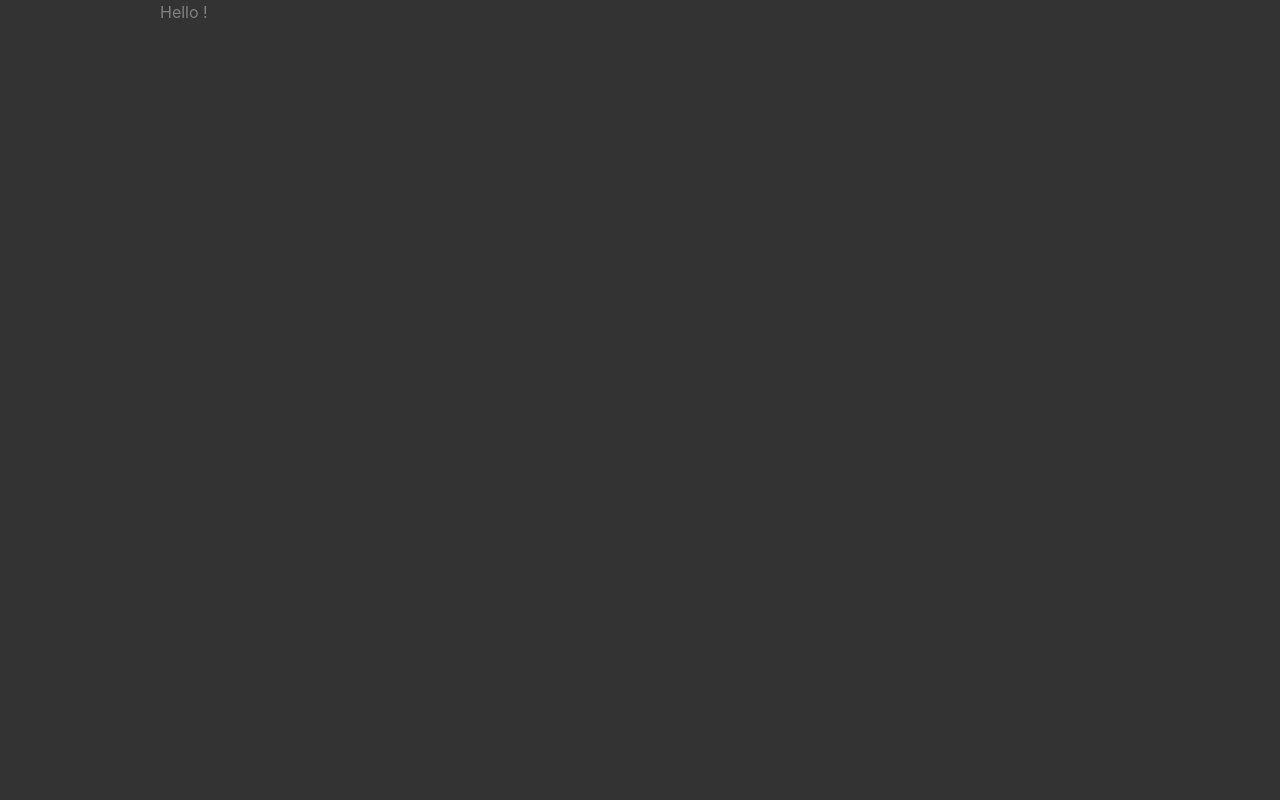
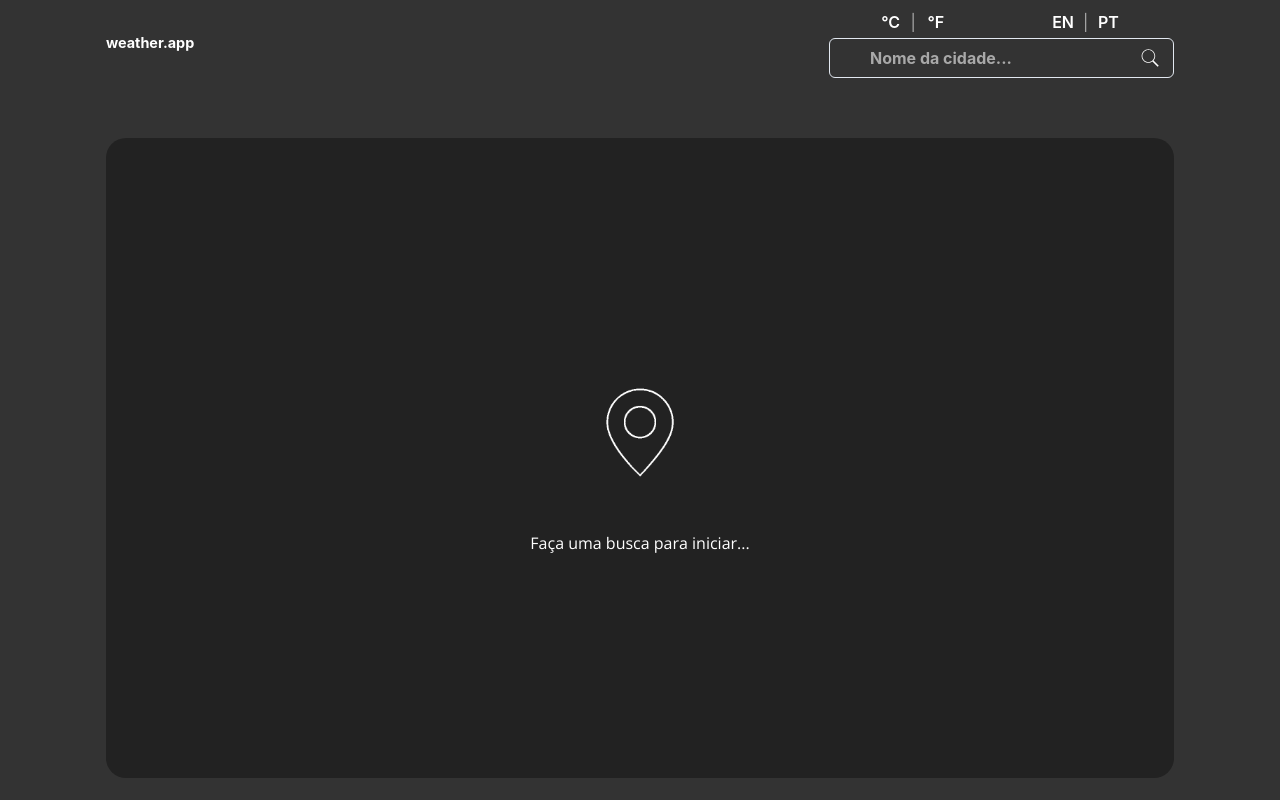
Before and after one commit to leticiabernardo/WeatherApp, a React (Vite) app: page / in a window 1280 px wide. Built offline with nearby package versions, Linux system fonts and the light colour scheme; some icons are missing.

Commit message:
Mount components to the main page for viewing

```diff
--- a/src/client/pages/Main.tsx
+++ b/src/client/pages/Main.tsx
@@ -1,13 +1,53 @@
-import React from 'react';
-import { Box } from '@chakra-ui/react';
-import { useAppContext } from '../Context';
+import { Container, Text, Box } from '@chakra-ui/react';
+import WeatherToday from '@/client/components/WeatherForecast/weatherToday';
+import WeatherNextDays from '@/client/components/WeatherForecast/weatherNextDays';
+import Header from '@/client/components/Header';
+import { useAppContext } from '@/client/Context';
 
 const Main = () => {
-  const { name } = useAppContext();
+  const { currWeatherForecast } = useAppContext();
+
   return (
-    <Box maxW="960px" mx="auto" color="grey">
-      Hello {name}!
-    </Box>
+    <Container maxW="1100px" mx="auto" width="100%" height="100%">
+      <Header />
+      {currWeatherForecast ? (
+        <Box
+          display="flex"
+          alignItems="center"
+          justifyContent="center"
+          flexDirection="column"
+          height="80%"
+          width="100%"
+        >
+          <WeatherToday />
+          <WeatherNextDays />
+        </Box>
+      ) : (
+        <Box
+          display="flex"
+          alignItems="center"
+          justifyContent="center"
+          flexDirection="column"
+          height="80%"
+          width="100%"
+          margin="30px 0"
+          background="#222"
+          borderRadius="20px"
+        >
+          <Box>
+            <img src="/src/assets/images/location.gif" width="140" alt="" />
+          </Box>
+          <Text
+            color="#fff"
+            fontSize="1xl"
+            marginTop="30px"
+            fontFamily="Open Sans"
+          >
+            Faça uma busca para iniciar...
+          </Text>
+        </Box>
+      )}
+    </Container>
   );
 };
 
```
